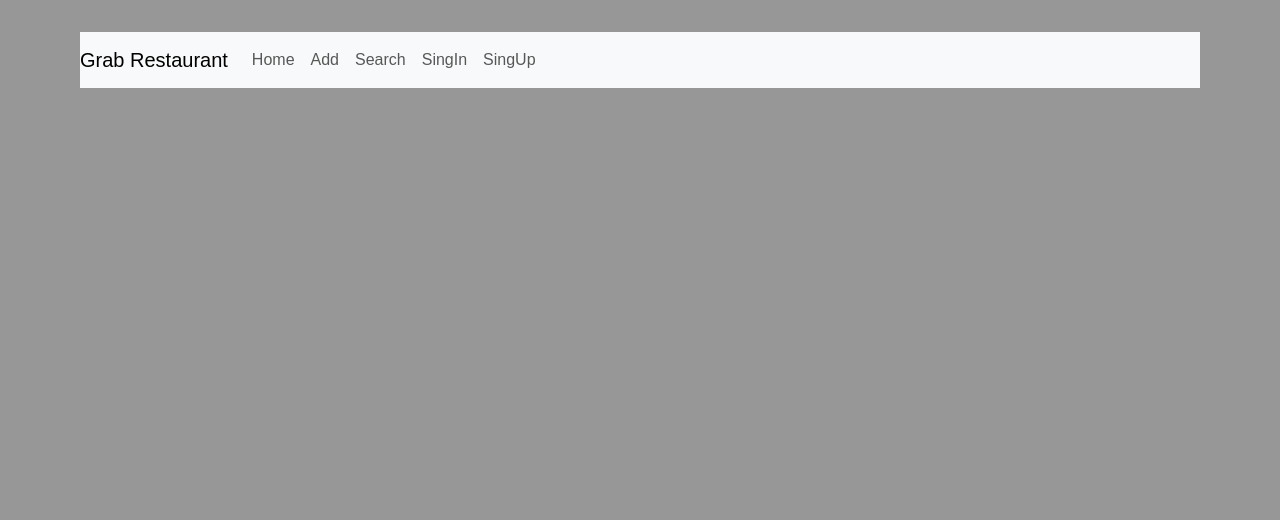
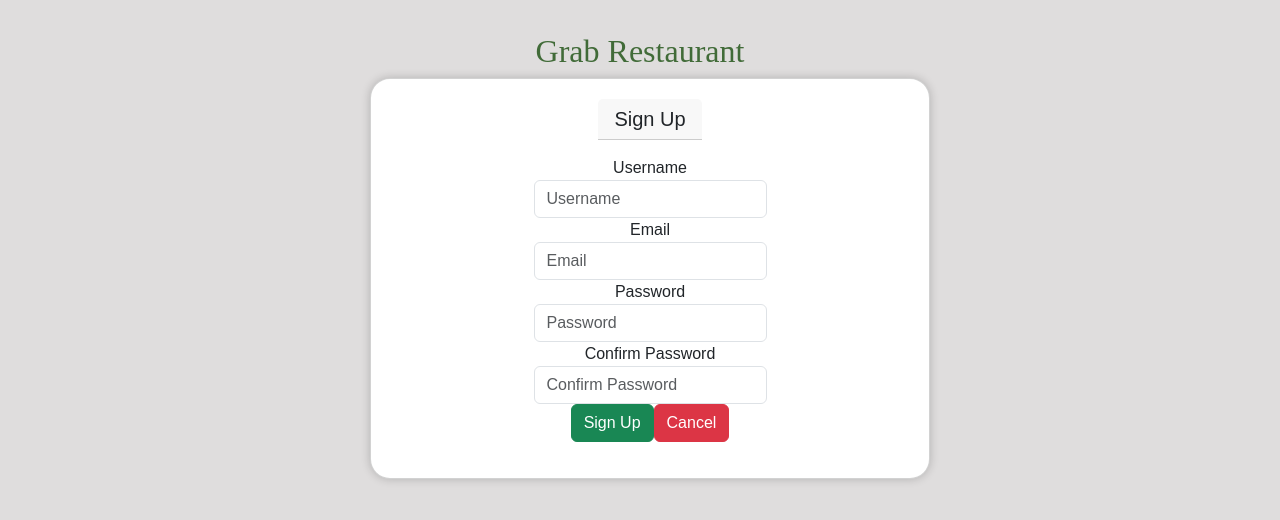
Before and after one commit to ppyz8509/grab-restaurant-react, a React (Vite) app: page /logout in a window 1280 px wide. Shown: the top 520 px of the page. Built offline with nearby package versions, Linux system fonts and the light colour scheme.

Commit message:
fixAdminandProtectedRoute

```diff
--- a/src/App.jsx
+++ b/src/App.jsx
@@ -1,32 +1,49 @@
 /* eslint-disable no-unused-vars */
-import { useState ,useEffect } from 'react'
-import { BrowserRouter,Routes,Route } from 'react-router-dom'
-import NavBar from './components/NavBar'
-import "bootstrap/dist/css/bootstrap.min.css"
-import Restaurant from "./pages/Restaurant"
-import Add from "./pages/Add"
-import Search from "./pages/Search"
-import Update from "./pages/Update"
-import SignIn from './pages/SignIn'
-import SignUp from './pages/SingUp'
+import { useState, useEffect } from "react";
+import { BrowserRouter, Routes, Route } from "react-router-dom";
+import NavBar from "./components/NavBar";
+import "bootstrap/dist/css/bootstrap.min.css";
+import Restaurant from "./pages/Restaurant";
+import Add from "./pages/Add";
+import Search from "./pages/Search";
+import Update from "./pages/Update";
+import SignIn from "./pages/SignIn";
+import SignUp from "./pages/SingUp";
+import Layout from "./components/Layout";
+import ProtectedRoute from "./pages/ProtectedRoute";
+import AdminRoute from "./pages/AdminRoute";
+import NotAllow from "./pages/NotAllow";
 
 function App() {
   return (
-   <BrowserRouter>
-    <NavBar/>
-    <div className="App">
-     <Routes>
-      <Route path="/" element={<Restaurant/>} />
-      <Route path="/add" element={<Add/>} />
-      <Route path="/search" element={<Search/>} />
-          <Route path="/update/:restaurantId" element={<Update/>}/>
-          <Route path="/singin" element={<SignIn />} />
-          <Route path="/singup" element={<SignUp />} />
-
-     </Routes>
-    </div>
-   </BrowserRouter>
-  )
+    <BrowserRouter>
+      <Routes>
+        <Route path="/" element={<Layout />} />
+        <Route index element={<Restaurant />} />
+        <Route
+          path="add"
+          element={
+            <AdminRoute>
+              <Add />
+            </AdminRoute>
+          }
+        />
+        <Route
+          path="search"
+          element={
+            <ProtectedRoute>
+              <Search />
+            </ProtectedRoute>
+          }
+        />
+        <Route path="notallow" element= {<NotAllow/>}/>
+        <Route path="singin" element={<SignIn />} />
+        <Route path="singup" element={<SignUp />} />
+        <Route path="logout" element={<SignUp />} />
+        <Route path="/update/:restaurantId" element={<Update />} />
+      </Routes>
+    </BrowserRouter>
+  );
 }
 
 export default App;
--- /dev/null
+++ b/src/components/Layout.jsx
@@ -0,0 +1,16 @@
+import NavBar from "./NavBar"
+import { Outlet } from "react-router"
+import { AuthProvider } from "../context/AuthContext"
+
+const Layout = () =>
+{
+    return(
+        <AuthProvider>
+            <NavBar/>
+            <div className="App">
+                <Outlet/>
+            </div>
+        </AuthProvider>
+    )
+}
+export default Layout;
--- a/src/components/NavBar.jsx
+++ b/src/components/NavBar.jsx
@@ -1,12 +1,18 @@
 /* eslint-disable no-unused-vars */
 import React from "react";
-import { Link } from 'react-router-dom';
+import { Link, useNavigate } from 'react-router-dom';
 import "bootstrap/dist/css/bootstrap.min.css"
 import AuthService from "../services/auth.server";
 import { useState } from "react";
+import { useAuthContext } from "../context/AuthContext";
 
 const NavBar = () => {
-    const [user, setUser] =useState(AuthService.getCurrentUser)
+   const {user, logout} = useAuthContext();
+   const navigate = useNavigate();
+   const handleLogout = () =>{
+    logout();
+    navigate("/signin");
+   }
     return (
         <nav className="navbar navbar-expand-lg navbar-light bg-light">
             <Link className="navbar-brand" to="/">Grab Restaurant</Link>
@@ -36,15 +42,17 @@ const NavBar = () => {
                         <Link className="nav-link " to="/SingUp">SingUp</Link>
                     </li>
                     )}
-                    {user && (
-                    <li className="nav-item">
-                        <Link className="nav-link " to="/SingUp">Logout</Link>
-                    </li>
-                    )}
-
-
                 </ul>
 
+                 {user && (
+                    <div className="from-inline my-2 my-lg-0">
+                        <span className="badge">
+                            Welcome, <span className="mr-sm2 h4">{user.username}</span>
+                            </span>
+                         <button className="btn tn-outline-danger my-2 my-sm-0" onClick={handleLogout}>Logout
+                         </button>
+                    </div>
+                    )}
             </div>
         </nav>
     )
--- /dev/null
+++ b/src/context/AuthContext.jsx
@@ -0,0 +1,21 @@
+import { useContext,createContext, useState } from "react";
+import AuthService from "../services/auth.server";
+const AuthContext = createContext(null);
+
+export const AuthProvider = ({ children }) => {
+  const [user, setUser] = useState(null);
+
+  const login = (user) => setUser(user);
+
+  const logout = () => {
+    setUser(null);
+  };
+
+  return (
+    <AuthContext.Provider value={{ user, login, logout }}>
+      {children}
+    </AuthContext.Provider>
+  );
+};
+
+export const useAuthContext = () => useContext(AuthContext);
--- a/src/index.css
+++ b/src/index.css
@@ -1,44 +1,72 @@
+/* Apply box-sizing to all elements */
 * {
     box-sizing: border-box;
 }
 
+/* Reset body styles and set overall page styles */
 body {
     margin: 0;
     padding: 2rem 5rem;
     text-align: center;
-  background-color: rgb(151, 151, 151);
-  color: rgb(196, 181, 181);
+    background-color: rgb(223, 221, 221);
+    color: rgb(211, 98, 98);
     font-family: Arial, Helvetica, sans-serif;
     font-weight: 100;
     font-size: 16px;
 }
 
+/* Style the main heading */
 h1 {
     font-family: cursive;
     text-align: center;
-  color: rgb(187, 187, 187);
+    color: rgb(65, 107, 56);
     font-size: 2rem;
 }
 
+/* Style the container for restaurants */
 .restaurants {
  display: flex;
   flex-wrap: wrap;
   color: black;
   justify-content: center;
   padding: 0px;
+
+
+
 }
 
-.restaurants>img {
+/* Style individual restaurant images */
+.restaurants > img {
       flex: 1;
   object-fit: cover;
   margin: auto;
 }
 
+/* Style input elements */
 input {
     border: 1px solid rgb(182, 182, 182);
     border-radius: 24px;
     width: 50%;
-  padding: 20%;
-  margin: 0%;
+    padding: 1rem; /* Adjust padding for better appearance */
+    margin: 0 auto; /* Center horizontally */
     font-size: 100%;
 }
+.form {
+    justify-content: center;
+  }
+  .navbar {
+    border-radius: 20px;
+  }
+  .card{
+  display: flex;
+    flex-direction: column;
+    align-items: center;
+    background-color: white;
+    border-radius: 20px;
+    padding: 20px;
+    box-shadow: 0px 0px 10px rgba(0, 0, 0, 0.2);
+   margin-left: 20px;
+  }
+  .badge{
+    color: black;
+  }
--- /dev/null
+++ b/src/pages/AdminRoute.jsx
@@ -0,0 +1,15 @@
+import { Navigate } from "react-router";
+import { useAuthContext } from "../context/AuthContext";
+
+const AdminRoute = ({ children }) => {
+  const { user } = useAuth();
+  if (!user) {
+    return <Navigate to="/signin" />;
+  }
+  if (!user.roles.includes("ROLES_ADMIN")) {
+    return <Navigate to="/notallow" />;
+  }
+  return children;
+};
+
+export default AdminRoute;
--- /dev/null
+++ b/src/pages/NotAllow.jsx
@@ -0,0 +1,9 @@
+import React from "react";
+
+const NotAllow = () =>{
+    return (
+        <div>NotAllow</div>
+    )
+}
+
+export default NotAllow;
--- /dev/null
+++ b/src/pages/ProtectedRoute.jsx
@@ -0,0 +1,11 @@
+import { useNavigate } from "react-router-dom"
+import { useAuthContext } from "../context/AuthContext"
+
+const ProtectedRoute = ({children}) =>{
+    const {user} = useAuthContext();
+    if(!user){
+        return <Navigate to="/signin"/>
+    }
+    return children
+}
+export default ProtectedRoute
--- a/src/pages/SignIn.jsx
+++ b/src/pages/SignIn.jsx
@@ -1,7 +1,7 @@
 import React, { useState } from 'react';
 import { Link, useNavigate } from 'react-router-dom';
 import AuthService from '../services/auth.server';
-
+import {useAuthContext} from '../context/AuthContext'
 
 const Signin = () => {
   const [user, setUser] = useState({
@@ -9,6 +9,7 @@ const Signin = () => {
     password: '',
   });
   const navigate = useNavigate();
+  const {login} = useAuthContext
   const [error, setError] = useState(false);
 
   const handleChange = (e) => {
@@ -68,7 +69,7 @@ const Signin = () => {
                 Sign In
               </button>
 
-              <Link to="/signup" className="btn btn-secondary">
+              <Link to="/SingUp" className="btn btn-secondary">
                 Don't have an account? Sign Up
               </Link>
             </form>
--- a/src/pages/SingUp.jsx
+++ b/src/pages/SingUp.jsx
@@ -4,106 +4,116 @@ import axios from 'axios'
 import AuthService from '../services/auth.server'
 
 function SignUp() {
+  const navigate = useNavigate();
 
   const [restaurant, setRestaurant] = useState({
-    name: "",
-    email: "",
-    password:"",
-    confirmPassWord:"",
-  })
-  setError(false);
-  const handleChange = async (e) => {
+    name: '',
+    email: '',
+    password: '',
+    confirmPassWord: '',
+  });
+
+  const [error, setError] = useState(false);
+  const [errorMessage, setErrorMessage] = useState('');
+
+  const handleChange = (e) => {
+    const { name, value } = e.target;
+    setRestaurant({
+      ...restaurant,
+      [name]: value,
+    });
+  };
+
+  const handleSignUp = async (e) => {
     e.preventDefault();
     try {
-     if (UserActivation.confirmPassWord === user.password) {
-      const register = await AuthService.register(
-        user.name,
-        user.email,
-        user.password
-      );
-      navigate("/signin");
-     }else{
-      setError(true);
-      setErrorMessage({ message: "Failed! Password mismatched !"})
-     }
+      if (restaurant.password === restaurant.confirmPassWord) {
+        const register = await AuthService.register(
+          restaurant.name,
+          restaurant.email,
+          restaurant.password
+        );
+        navigate('/signin');
+      } else {
+        setError(true);
+        setErrorMessage('Failed! Password mismatched!');
+      }
     } catch (error) {
       console.error(error);
       setError(true);
-      setErrorMessage(error.reponse.data);
+      setErrorMessage('An error occurred during sign up.');
     }
   };
-
 
   return (
     <div className="container">
       <h1>Grab Restaurant</h1>
       <div className="row form">
         <div className="col-6 card justify-content-center">
-          <h5 className='card-header'>Sign Up</h5>
-          <div className="error">{error && "somethingwrong"}</div>
+          <h5 className="card-header">Sign Up</h5>
+          <div className="error">{error && errorMessage}</div>
           <div className="card-body">
-
             <form>
               <div className="form-group">
                 <label htmlFor="name">Username</label>
                 <input
                   type="text"
-                  className='form-control'
+                  className="form-control"
                   name="name"
-                  placeholder='Username'
+                  placeholder="Username"
                   onChange={handleChange}
-                  value={restaurant.name} />
-              </div>
-
-
-              <div className="form-group">
-                <label htmlFor="type">Email</label>
-                <input
-                  type="text"
-                  className='form-control'
-                  name="type"
-                  placeholder='Email'
-                  onChange={handleChange}
-                  value={email} />
-              </div>
-
-
-              <div className="form-group">
-                <label htmlFor="image">Password</label>
-                <input
-                  type="text"
-                  className='form-control'
-                  name="password"
-                  placeholder='Password'
-                  onChange={handleChange}
-                  value={password} />
+                  value={restaurant.name}
+                />
               </div>
 
               <div className="form-group">
-                <label htmlFor="confirmPassWord">Confirmpassword</label>
+                <label htmlFor="email">Email</label>
                 <input
                   type="text"
-                  className='form-control'
-                  name="confirmPassWord"
-                  placeholder='Confirmpassword'
+                  className="form-control"
+                  name="email"
+                  placeholder="Email"
                   onChange={handleChange}
-                  value={confirmPassWord} />
+                  value={restaurant.email}
+                />
               </div>
 
-              <Link to="" className='btn btn-success' >
-                sing up
-              </Link>
-              <Link to="/" className='btn btn-danger' >
+              <div className="form-group">
+                <label htmlFor="password">Password</label>
+                <input
+                  type="password"
+                  className="form-control"
+                  name="password"
+                  placeholder="Password"
+                  onChange={handleChange}
+                  value={restaurant.password}
+                />
+              </div>
+
+              <div className="form-group">
+                <label htmlFor="confirmPassWord">Confirm Password</label>
+                <input
+                  type="password"
+                  className="form-control"
+                  name="confirmPassWord"
+                  placeholder="Confirm Password"
+                  onChange={handleChange}
+                  value={restaurant.confirmPassWord}
+                />
+              </div>
+
+              <button className="btn btn-success" onClick={handleSignUp}>
+                Sign Up
+              </button>
+              <Link to="/" className="btn btn-danger">
                 Cancel
               </Link>
-
-
             </form>
           </div>
         </div>
       </div>
     </div>
-  )
+  );
 }
 
-export default SignUp
+export default SignUp;
```
Also changed, not shown: src/pages/Profile.jsx (added, +28 -0 lines). Lines whose indentation alone changed are shown as unchanged.
